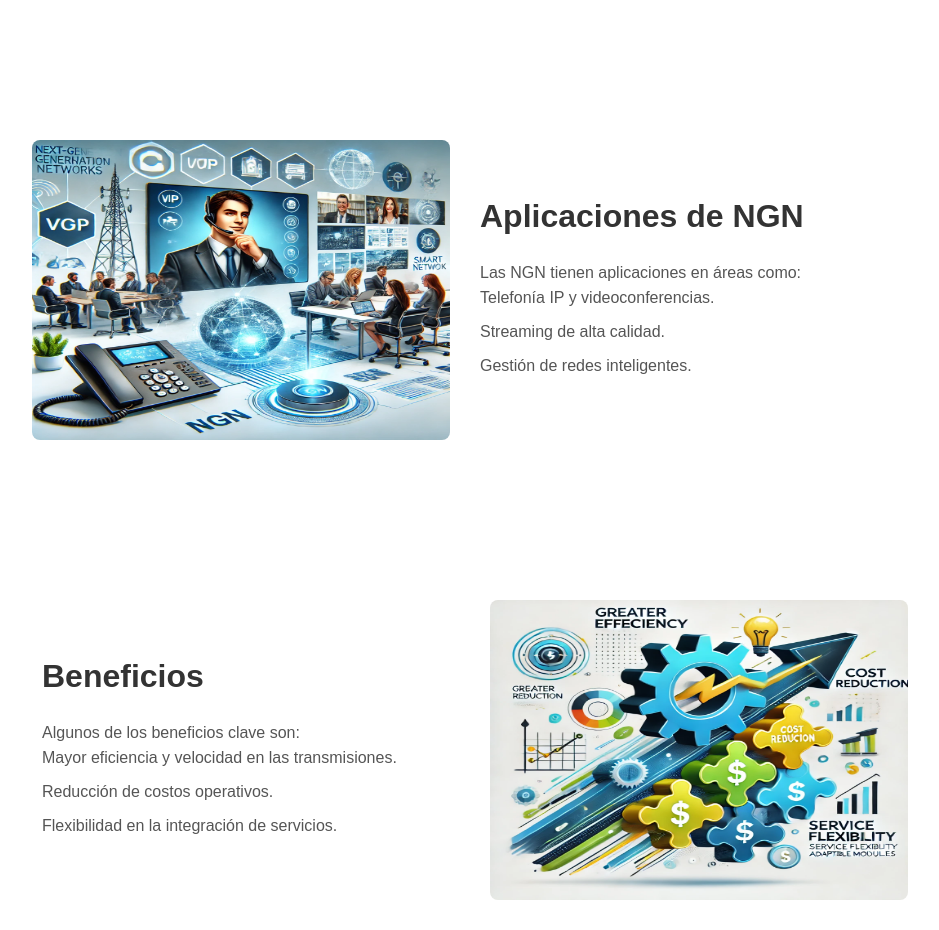
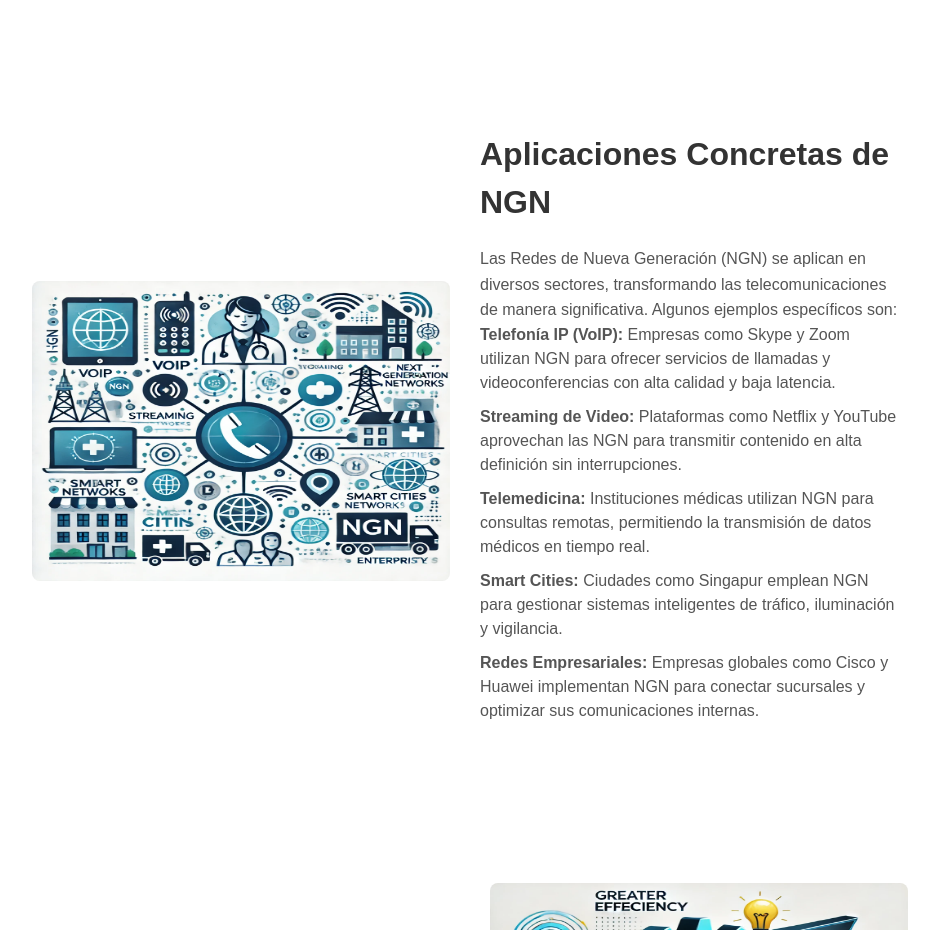
Before and after one commit to ROMARIO-TJ/redesngn, a plain HTML site: page index.html in a window 1280 px wide. Shown: the part 840-1770 px from the top of the page, without its empty margins (170-1109 px from the left). Drawn offline with nearby package versions, Linux system fonts and the light colour scheme.

Commit message:
modificacion

```diff
--- a/index.html
+++ b/index.html
@@ -34,23 +34,24 @@
         </section>
         <section class="section1">
             <div class="section1__img">
-                <img src="assets/img/img05.webp" alt="">
+                <img src="/assets/img/img07.webp" alt="Aplicaciones de NGN">
             </div>
             <div class="section1__cont">
-                <div class="section1__sub" id="mdf">
-                    <h2>Aplicaciones de NGN</h2>
-                    <p>Las NGN tienen aplicaciones en áreas como:</p>
+                <div class="section1__sub">
+                    <h2>Aplicaciones Concretas de NGN</h2>
+                    <p>Las Redes de Nueva Generación (NGN) se aplican en diversos sectores, transformando las telecomunicaciones de manera significativa. Algunos ejemplos específicos son:</p>
                     <ul>
-                        <li>Telefonía IP y videoconferencias.</li>
-                        <li>Streaming de alta calidad.</li>
-                        <li>Gestión de redes inteligentes.</li>
+                        <li><strong>Telefonía IP (VoIP):</strong> Empresas como Skype y Zoom utilizan NGN para ofrecer servicios de llamadas y videoconferencias con alta calidad y baja latencia.</li>
+                        <li><strong>Streaming de Video:</strong> Plataformas como Netflix y YouTube aprovechan las NGN para transmitir contenido en alta definición sin interrupciones.</li>
+                        <li><strong>Telemedicina:</strong> Instituciones médicas utilizan NGN para consultas remotas, permitiendo la transmisión de datos médicos en tiempo real.</li>
+                        <li><strong>Smart Cities:</strong> Ciudades como Singapur emplean NGN para gestionar sistemas inteligentes de tráfico, iluminación y vigilancia.</li>
+                        <li><strong>Redes Empresariales:</strong> Empresas globales como Cisco y Huawei implementan NGN para conectar sucursales y optimizar sus comunicaciones internas.</li>
                     </ul>
                 </div>
-
             </div>
 
+        </section>
 
-        </section>
 
         <section class="section1">
             <div class="section1__cont">
```
Also changed, not shown: assets/img/img07.webp (added).
